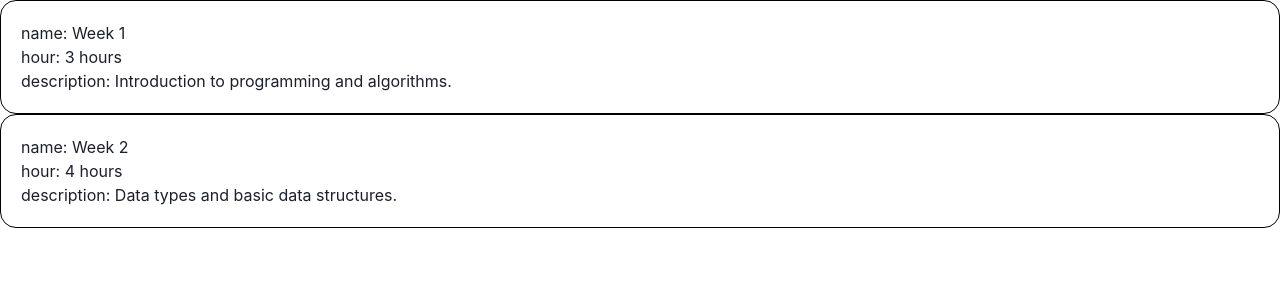
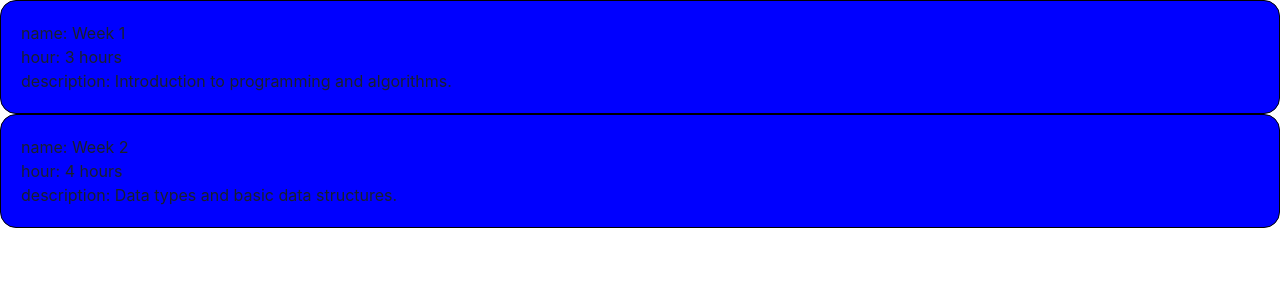
Before and after one commit to Sophitthakon/courseList, a React (Vite) app: page /courses/1 in a window 1280 px wide. Shown: the top 300 px of the page. Built offline with nearby package versions, Linux system fonts and the light colour scheme.

Commit message:
change bg

```diff
--- a/src/pages/CourseInfoPage.tsx
+++ b/src/pages/CourseInfoPage.tsx
@@ -16,7 +16,7 @@ const CourseInfoPage: React.FC = () => {
   const course = mockData[Number(id) - 1];
   const mySyllabus = course.syllabus.map((syllabus) => {
     return (
-      <Box border="1px solid black" p="20px" borderRadius="16px">
+      <Box border="1px solid black" p="20px" borderRadius="16px" bgColor='blue'>
         <p> name: {syllabus.name}</p>
         <p> hour: {syllabus.hour} </p>
         <p> description: {syllabus.description} </p>
```
